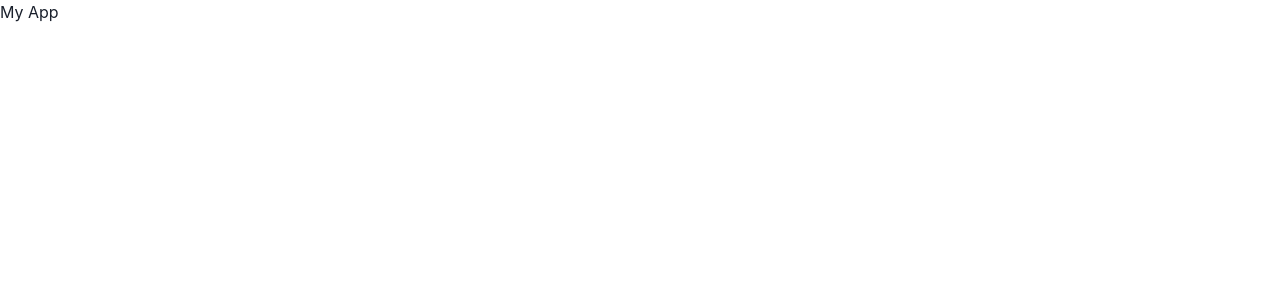
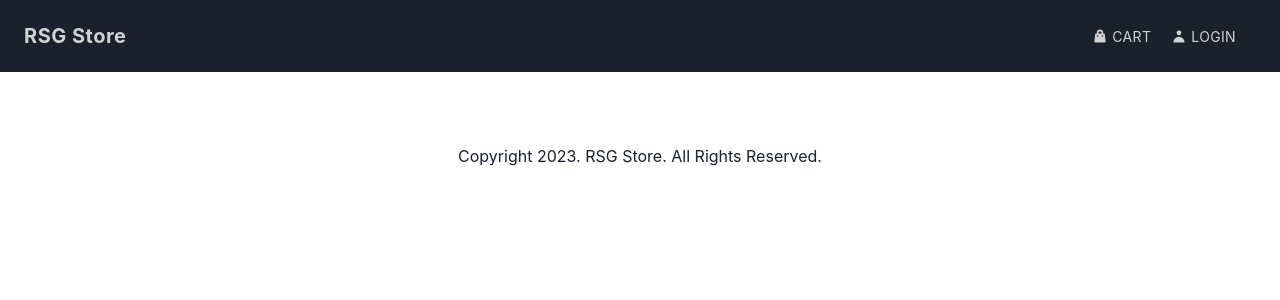
Before and after one commit to Ruchita-Goregaonkar7/My-Store, a React (Create React App) app in the folder frontend/: page / in a window 1280 px wide. Shown: the top 300 px of the page. Built offline with nearby package versions, Linux system fonts and the light colour scheme.

Commit message:
step 3 - Create Header and Footer components done.

```diff
--- a/frontend/src/App.js
+++ b/frontend/src/App.js
@@ -1,7 +1,13 @@
+import Footer from "./components/Footer";
+import Header from "./components/Header";
+
 const App = () =>{
     return(
         <div>
             <h1>My App</h1>
+            <Header/>
+            <div style={{height:'100px'}}></div>
+            <Footer/>
         </div>
     );
 };
--- /dev/null
+++ b/frontend/src/components/Footer.js
@@ -0,0 +1,13 @@
+import { Flex , Text } from "@chakra-ui/react";
+
+const Footer =() => {
+    return (
+        <Flex as ='footer' justifyContent='center' py='5'>
+            <Text>
+                Copyright {new Date().getFullYear()}. RSG Store. All Rights Reserved.
+            </Text>
+        </Flex>
+    );
+};
+
+export default Footer;
--- /dev/null
+++ b/frontend/src/components/Header.js
@@ -0,0 +1,55 @@
+import { Box, Flex, Heading, Icon, Link } from "@chakra-ui/react";
+import { useState } from "react";
+import {HiOutlineMenuAlt3, HiShoppingBag, HiUser} from 'react-icons/hi';
+import HeaderMenuItem from './HeaderMenuItem';
+
+const Header = () =>{
+      const [show, setShow] = useState(false);
+    return(
+        <Flex
+            as='header'
+            align='center'
+            justifyContent='space-between'
+            wrap='wrap'
+            py='6'
+            px='6'
+            bgColor='gray.800'
+            w='100%'
+            pos='fixed'
+            top='0'
+            left='0'>
+            <Link href="/">
+                <Heading
+                    as='h1'
+                    color='whiteAlpha.800'
+                    fontWeight='bold'
+                    size='md'
+                    letterSpacing='wide'>
+                    RSG Store
+                </Heading>
+            </Link>
+            <Box
+                display={{base:'block', md:'none'}}
+                onClick={()=>setShow(!show)}>
+                <Icon as ={HiOutlineMenuAlt3} color='white' w='6' h='6'/>
+            </Box>
+            <Box
+                display={{base:show ? 'block':'none', md:'flex'}}
+                width={{base:'full', md:'auto'}}
+                mt={{base:'3', md:'0'}}>
+                <HeaderMenuItem
+                    url='/cart'
+                    label='Cart'
+                    icon={<Icon as ={HiShoppingBag} mr='1' w='4' h='4'/>}
+                />
+                <HeaderMenuItem
+                    url='/login'
+                    label='Login'
+                    icon={<Icon as ={HiUser} mr='1' w='4' h='4'/>}
+                />
+            </Box>
+        </Flex>
+    );
+};
+
+export default Header;
--- /dev/null
+++ b/frontend/src/components/HeaderMenuItem.js
@@ -0,0 +1,22 @@
+import { Link } from "@chakra-ui/react";
+
+const HeaderMenuItem = ({ url, label, icon }) => {
+	return (
+		<Link
+			href={url}
+			fontSize='sm'
+			letterSpacing='wide'
+			textTransform='uppercase'
+			mr='5'
+			display='flex'
+			alignItems='center'
+			color='whiteAlpha.800'
+			mb={{ base: '2', md: 0 }}
+			_hover={{ textDecor: 'none', color: 'whiteAlpha.600' }}>
+			{icon}
+			{label}
+		</Link>
+	);
+};
+
+export default HeaderMenuItem;
```
